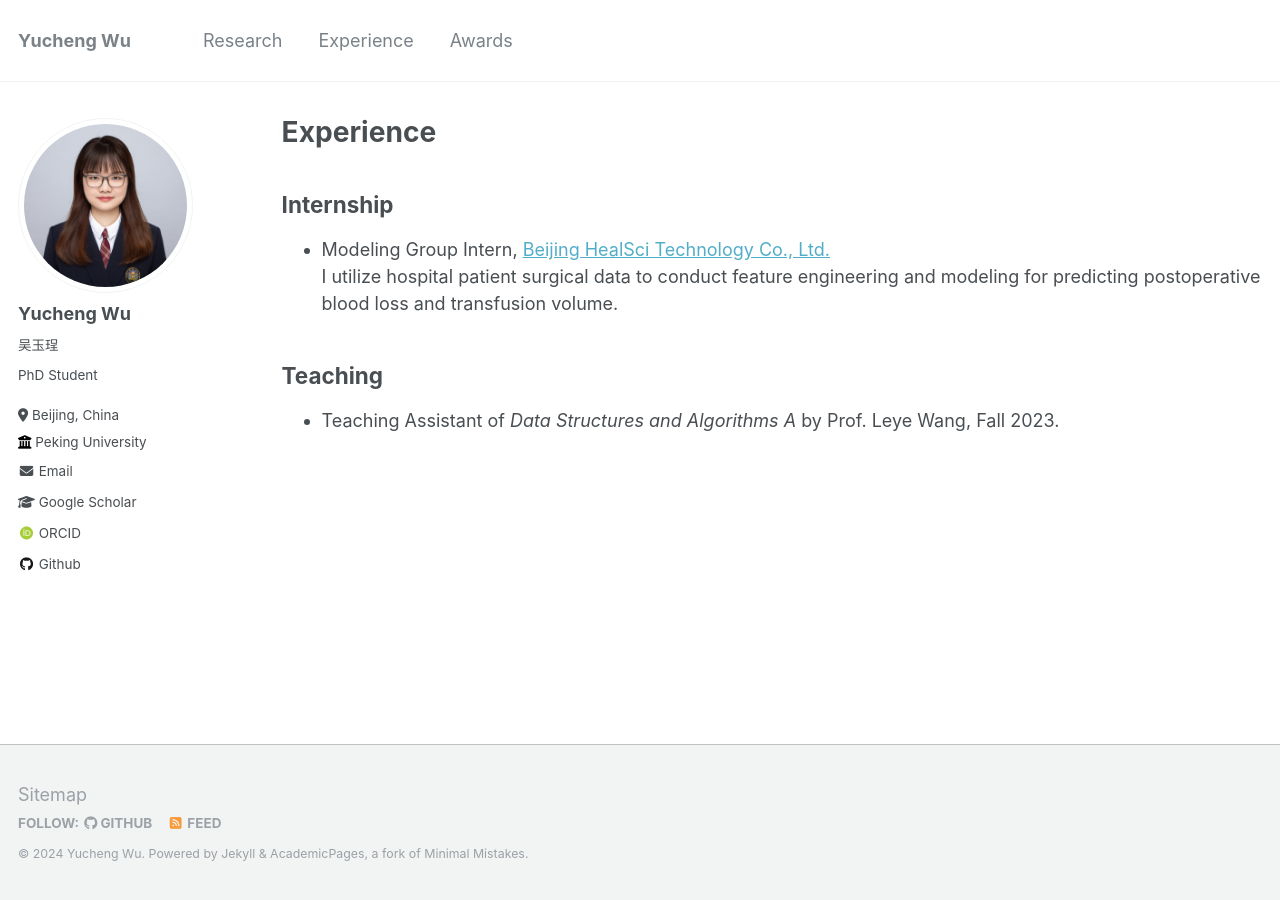
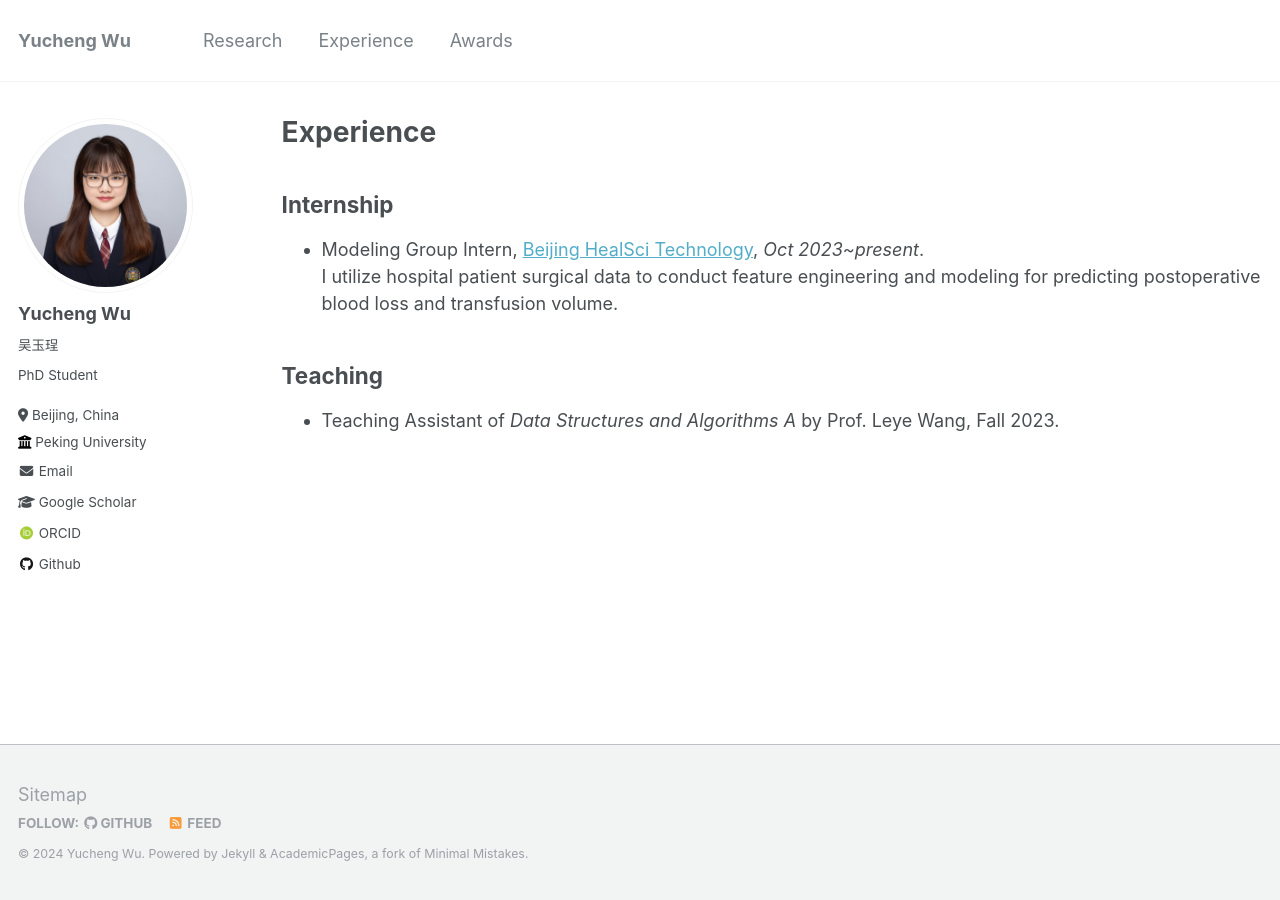
Before and after one commit to wuyucheng2002/wuyucheng2002.github.io, a Jekyll site: the page built from _pages/experience.md, in a window 1280 px wide. Built offline with Jekyll 4.4.1, drawn with Linux system fonts in a browser that asks for light colours; some web fonts are replaced.

Commit message:
Update experience.md

```diff
--- a/_pages/experience.md
+++ b/_pages/experience.md
@@ -7,7 +7,7 @@
 
 ## Internship
 
-* Modeling Group Intern, <a href="https://www.healscitech.com/#/home" target="_blank">Beijing HealSci Technology Co., Ltd.</a> <br/>
+* Modeling Group Intern, <a href="https://www.healscitech.com/#/home" target="_blank">Beijing HealSci Technology</a>, *Oct 2023~present*. <br/>
 I utilize hospital patient surgical data to conduct feature engineering and modeling for predicting postoperative blood loss and transfusion volume.
 
 ## Teaching
```
